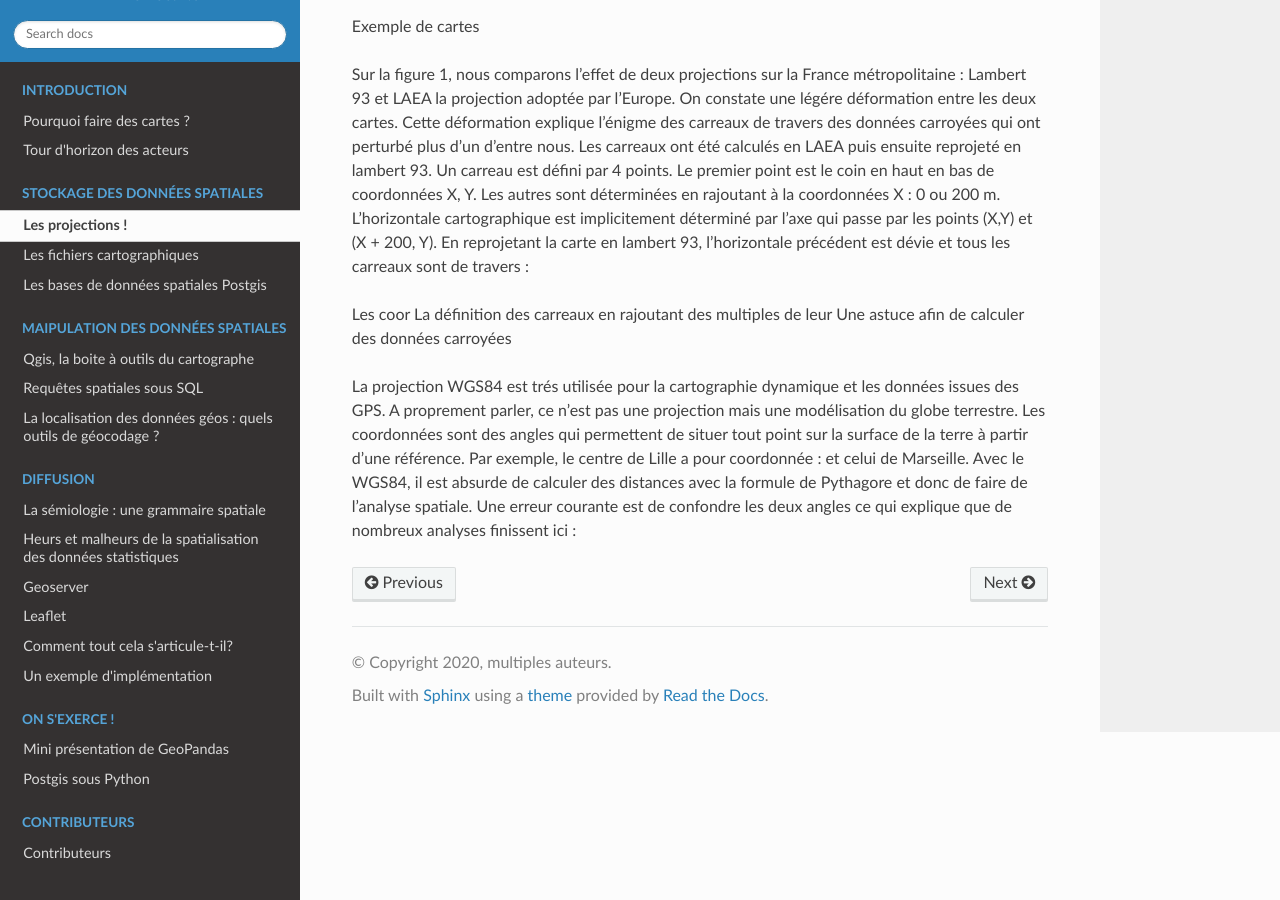
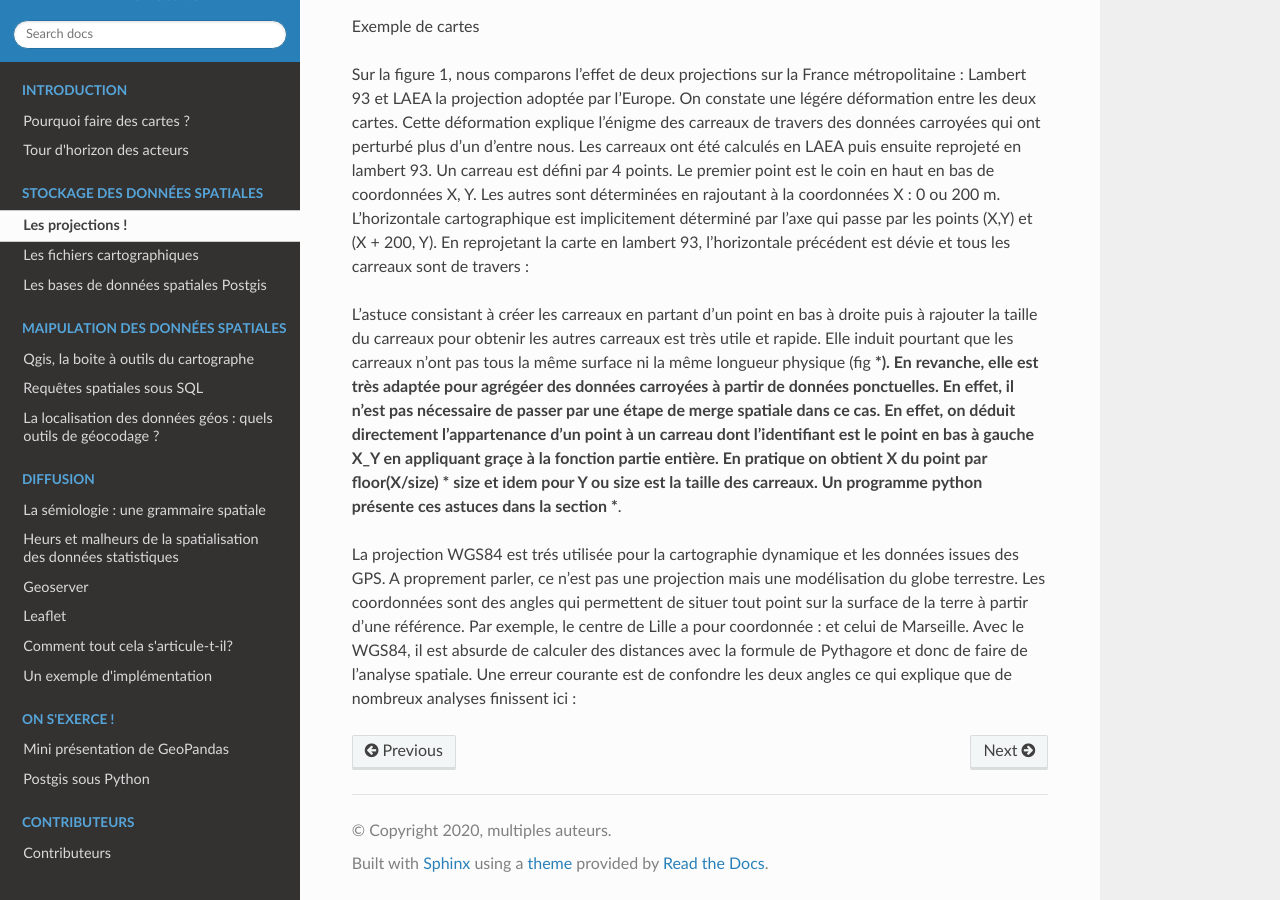
Before and after one commit to JulieDjidji/memocarto, a Sphinx documentation site: the page built from doc/source/projections.rst, in a window 1280 px wide and 900 px high, scrolled down 601 px. Built offline with Sphinx 7.4.7 and the Read the Docs theme 2.0.0, drawn with Linux system fonts in a browser that asks for light colours; pages that are not in the unit, such as notebooks, are missing from menus.

Commit message:
Update projections.rst

```diff
--- a/doc/source/projections.rst
+++ b/doc/source/projections.rst
@@ -9,9 +9,7 @@ Exemple de cartes
 
 Sur la figure 1, nous comparons l'effet de deux projections sur la France métropolitaine : Lambert 93 et LAEA la projection adoptée par l'Europe. On constate une légére déformation entre les deux cartes. Cette déformation explique l'énigme des carreaux de travers des données carroyées qui ont perturbé plus d'un d'entre nous. Les carreaux ont été calculés en LAEA puis ensuite reprojeté en lambert 93. Un carreau est défini par 4 points. Le premier point est le coin en haut en bas de coordonnées X, Y. Les autres sont déterminées en rajoutant à la coordonnées X : 0 ou 200 m. L'horizontale cartographique est implicitement déterminé par l'axe qui passe par les points (X,Y) et (X + 200, Y). En reprojetant la carte en lambert 93, l'horizontale précédent est dévie et tous les carreaux sont de travers :
 
-Les coor
-La définition des carreaux en rajoutant des multiples de leur
-Une astuce afin de calculer des données carroyées
+L'astuce consistant à créer les carreaux en partant d'un point en bas à droite puis à rajouter la taille du carreaux pour obtenir les autres carreaux est très utile et rapide.  Elle induit pourtant que les carreaux n'ont pas tous la même surface ni la même longueur physique (fig ***). En revanche, elle est très adaptée pour agrégéer des données carroyées à partir de données ponctuelles. En effet, il n'est pas nécessaire de passer par une étape de merge spatiale dans ce cas. En effet, on déduit directement l'appartenance d'un point à  un carreau dont l'identifiant est le point en bas à gauche X_Y en appliquant graçe à la fonction partie entière. En pratique on obtient X du point par floor(X/size) * size et idem pour Y ou size est la taille des carreaux. Un programme python présente ces astuces dans la section ***.
 
 
 La projection WGS84 est trés utilisée pour la cartographie dynamique et les données issues des GPS. A proprement parler, ce n'est pas une projection mais une modélisation du globe terrestre. Les coordonnées sont des angles qui permettent de situer tout point sur la surface de la terre à partir d'une référence. Par exemple, le centre de Lille a pour coordonnée : et celui de Marseille. Avec le WGS84, il est absurde de calculer des distances avec la formule de Pythagore et donc de faire de l'analyse spatiale. Une erreur courante est de confondre les deux angles ce qui explique que de nombreux analyses finissent ici :
```
